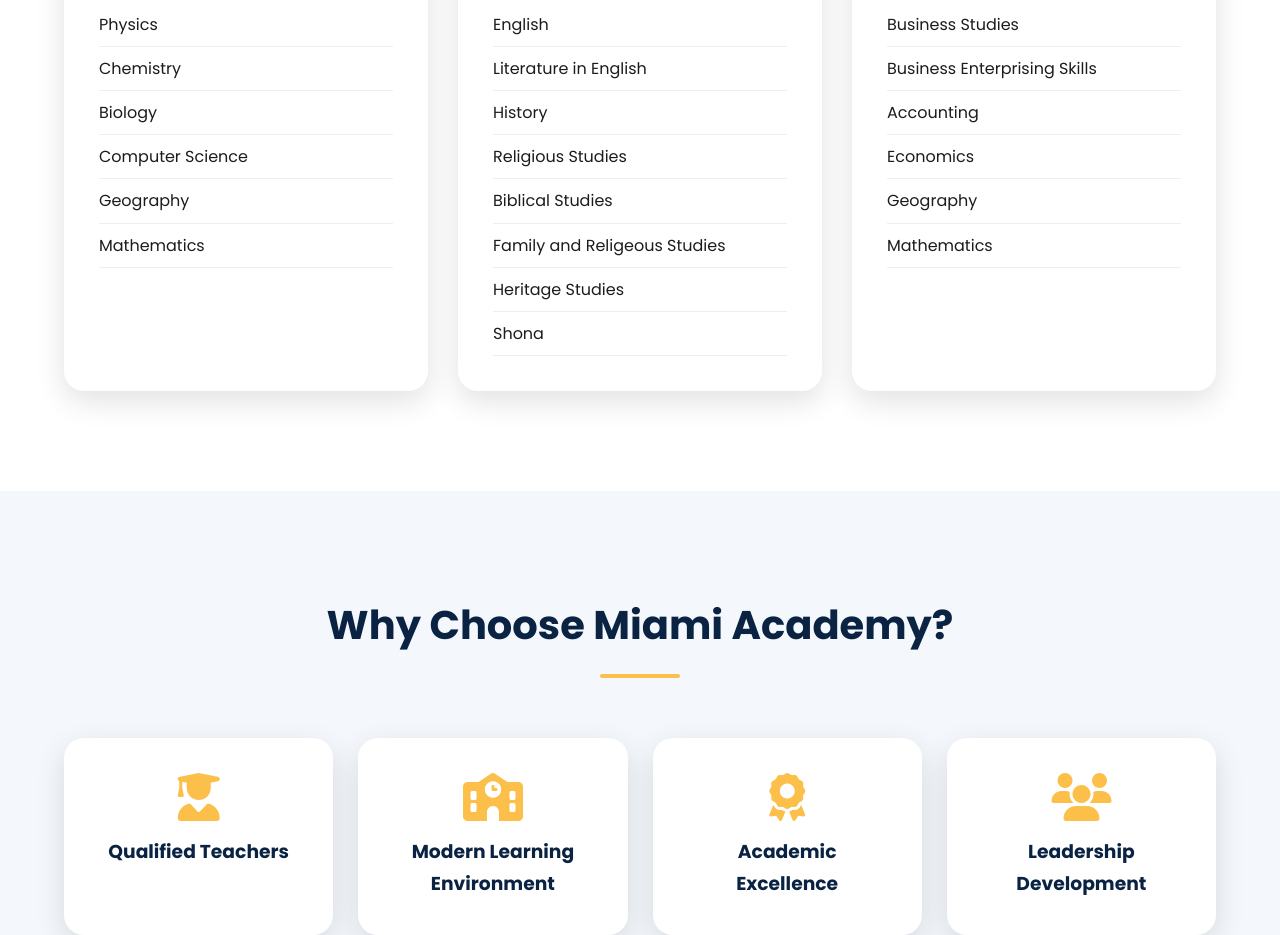
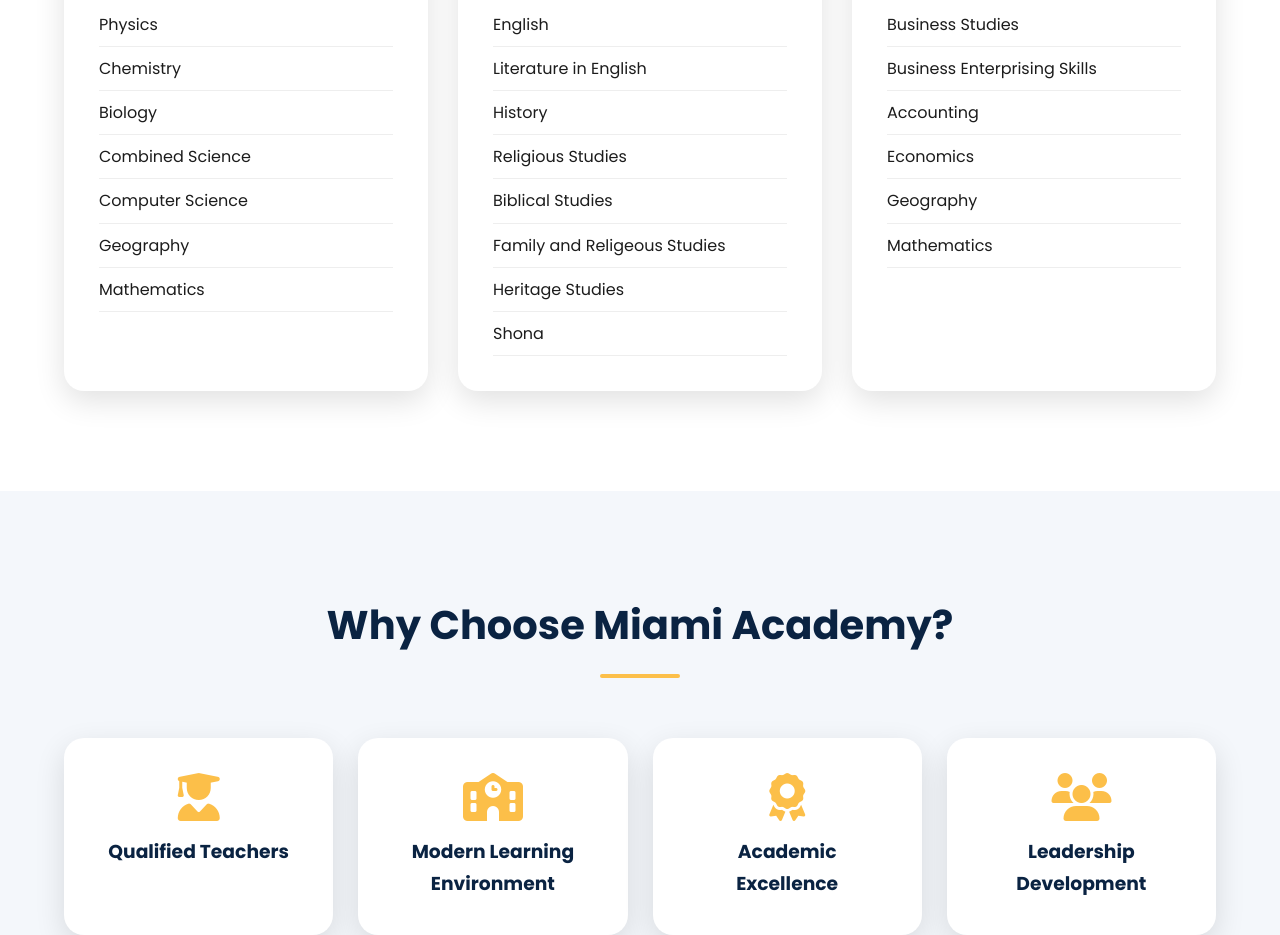
Before and after one commit to paulgwese79/Miami-Academy, a plain HTML site: page index.html in a window 1280 px wide. Shown: the part 3709-4644 px from the top of the page. Drawn offline with Linux system fonts and the light colour scheme.

Commit message:
Update index.html

```diff
--- a/index.html
+++ b/index.html
@@ -321,6 +321,7 @@
                         <li>Physics</li>
                         <li>Chemistry</li>
                         <li>Biology</li>
+                        <li>Combined Science</li>
                         <li>Computer Science</li>
                         <li>Geography</li>
                         <li>Mathematics</li>
```
